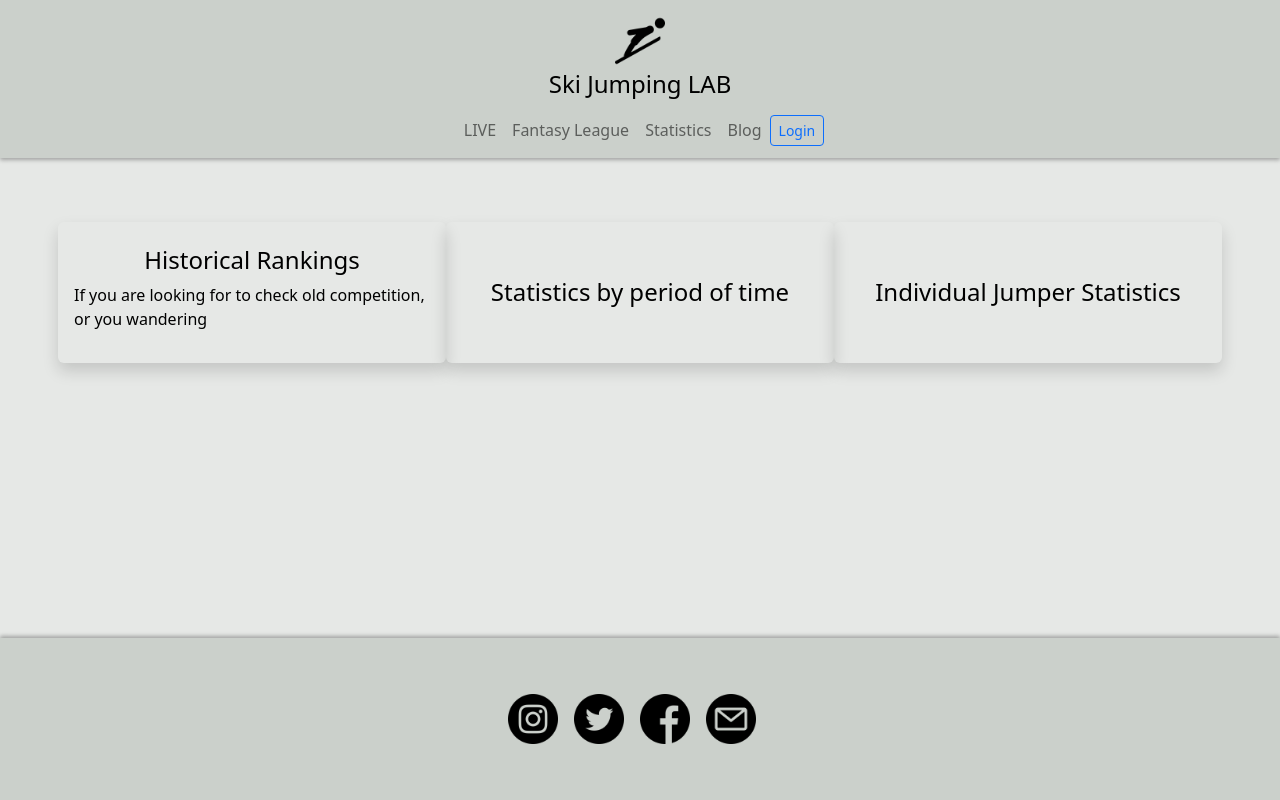
After one commit to ff888/SkiJumpinLAB.com, a Django app: page /statistics_main/ in a window 1280 px wide. The commit adds this page. Run offline with Django 4.2, Linux system fonts and the light colour scheme; parts of the project's set-up code (start-up, migrations or seed data) failed here and were passed over.

Commit message:
Create main statistics view and add content to Fantastic League view

```diff
--- a/ski/static/ski/main.css
+++ b/ski/static/ski/main.css
@@ -32,13 +32,6 @@ body {
   margin-bottom: -150px;
 }
 
-footer {
-  flex-shrink: 0;
-  height: 150px;
-}
-
-
-
 .dot {
   width: 8px;
   height: 8px;
--- a/ski/templates/ski/base.html
+++ b/ski/templates/ski/base.html
@@ -58,7 +58,7 @@
                     <a class="nav-link" href="{% url 'fantasy-league' %}">Fantasy League</a>
                 </li>
                 <li class="nav-item">
-                    <a class="nav-link" href="{% url 'statistics' %}">Statistics</a>
+                    <a class="nav-link" href="{% url 'statistics_main' %}">Statistics</a>
                 </li>
                 <li class="nav-item">
                     <a class="nav-link" href="{% url 'blog' %}">Blog</a>
--- a/ski/templates/ski/live.html
+++ b/ski/templates/ski/live.html
@@ -3,9 +3,9 @@
 
 <div class="list-group list-group-year" style="display: block;">
     <h2 class="text-center mt-4">LIVE</h2>
-    <a class="list-group-item list-group-item-action" data-bs-toggle="collapse" href="#collapseLive"
+    <a class="list-group-item list-group-item-action shadow" data-bs-toggle="collapse" href="#collapseLive"
        aria-expanded="false" aria-controls="collapseLive">
-        <span class="link-text fw-bold fs-5 text-center">
+        <span class="link-text fw-bold fs-5">
             <div class="d-flex align-items-center">
                 <div class="me-2 dot text-danger"></div>
                 <p class="text-danger m-0">LIVE</p>
--- /dev/null
+++ b/ski/templates/ski/statistics_main.html
@@ -0,0 +1,28 @@
+{% extends 'ski/base.html' %}
+{% block content %}
+
+<div class="row my-5">
+  <div class="col-sm-4 d-flex align-items-center justify-content-center p-3 rounded shadow">
+    <div class="d-flex flex-column align-items-center">
+      <i class="bi bi-bar-chart"></i>
+      <h4 class="mt-2">Historical Rankings</h4>
+      <p>If you are looking for to check old competition, or you wandering </p>
+    </div>
+  </div>
+  <div class="col-sm-4 d-flex align-items-center justify-content-center p-3 rounded shadow">
+    <div class="d-flex flex-column align-items-center">
+      <i class="bi bi-calendar"></i>
+      <h4 class="mt-2">Statistics by period of time</h4>
+    </div>
+  </div>
+  <div class="col-sm-4 d-flex align-items-center justify-content-center p-3 rounded shadow">
+    <div class="d-flex flex-column align-items-center">
+      <i class="bi bi-people"></i>
+      <h4 class="mt-2">Individual Jumper Statistics</h4>
+    </div>
+  </div>
+</div>
+
+
+
+{% endblock content %}
--- a/ski/urls.py
+++ b/ski/urls.py
@@ -7,5 +7,6 @@ urlpatterns = [
     path('fantasy-league/', views.fantasy_league, name='fantasy-league'),
     path('live/', views.live, name='live'),
     path('statistics/', views.statistics, name='statistics'),
+    path('statistics_main/', views.statistics_main, name='statistics_main'),
     path('blog/', views.blog, name='blog'),
 ]
--- a/ski/views.py
+++ b/ski/views.py
@@ -22,6 +22,10 @@ def live(request):
 
 def fantasy_league(request):
     return render(request, 'ski/fantasy-league.html', {'title': 'Fantasy League'})
+
+
+def statistics_main(request):
+    return render(request, 'ski/statistics_main.html', {'title': 'Statistics'})
 
 
 def statistics(request):
```
Also changed, not shown: ski/templates/ski/fantasy-league.html (+16 -1 lines), ski/templates/ski/statistics.html (+18 -14 lines).
